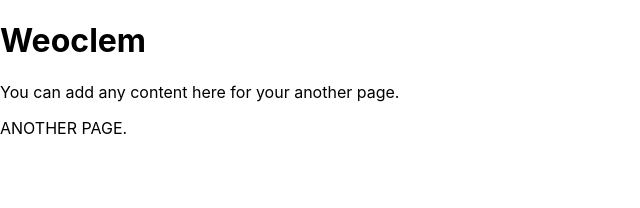
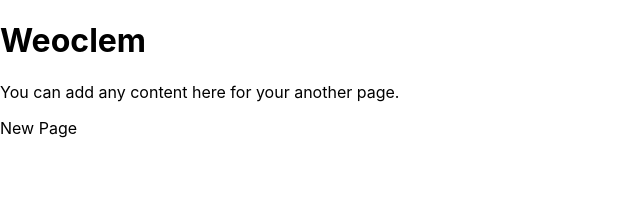
Before and after one commit to ishimwepati/Ishimwe-Joseph, a React (Create React App) app: page / in a window 1280 px wide. Shown: the top 208 px of the page, without its empty margins (0-640 px from the left). Built offline with nearby package versions, Linux system fonts and the light colour scheme; a web font is replaced by a local one.

Commit message:
Page connected

```diff
--- a/src/components/home.js
+++ b/src/components/home.js
@@ -5,7 +5,7 @@ const AnotherPage = () => {
     <div className="another-page">
       <h1>Weoclem</h1>
       <p>You can add any content here for your another page.</p>
-      <p>ANOTHER PAGE.</p>
+      <p>New Page</p>
     </div>
   );
 };
```
